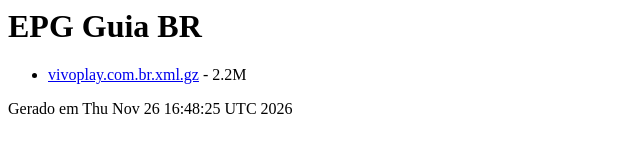
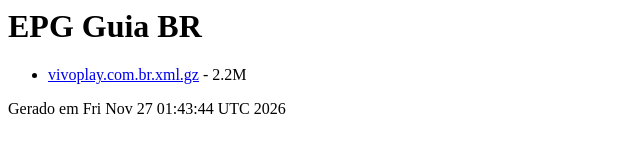
Before and after one commit to LichRei/epg-br, a plain HTML site: page index.html in a window 1280 px wide. Shown: the full height of the page, 0-640 px from the left. Drawn offline with Linux system fonts and the light colour scheme.

Commit message:
deploy: 12acfcf2a3bb5dd11bcc517b8b6d991eb3486ac5

```diff
--- a/index.html
+++ b/index.html
@@ -1,3 +1,3 @@
 <html><body><h1>EPG Guia BR</h1><ul>
 <li><a href="vivoplay.com.br.xml.gz">vivoplay.com.br.xml.gz</a> - 2.2M</li>
-</ul><p>Gerado em Thu Nov 26 16:48:25 UTC 2026</p></body></html>
+</ul><p>Gerado em Fri Nov 27 01:43:44 UTC 2026</p></body></html>
```
Also changed, not shown: 1 other file.
